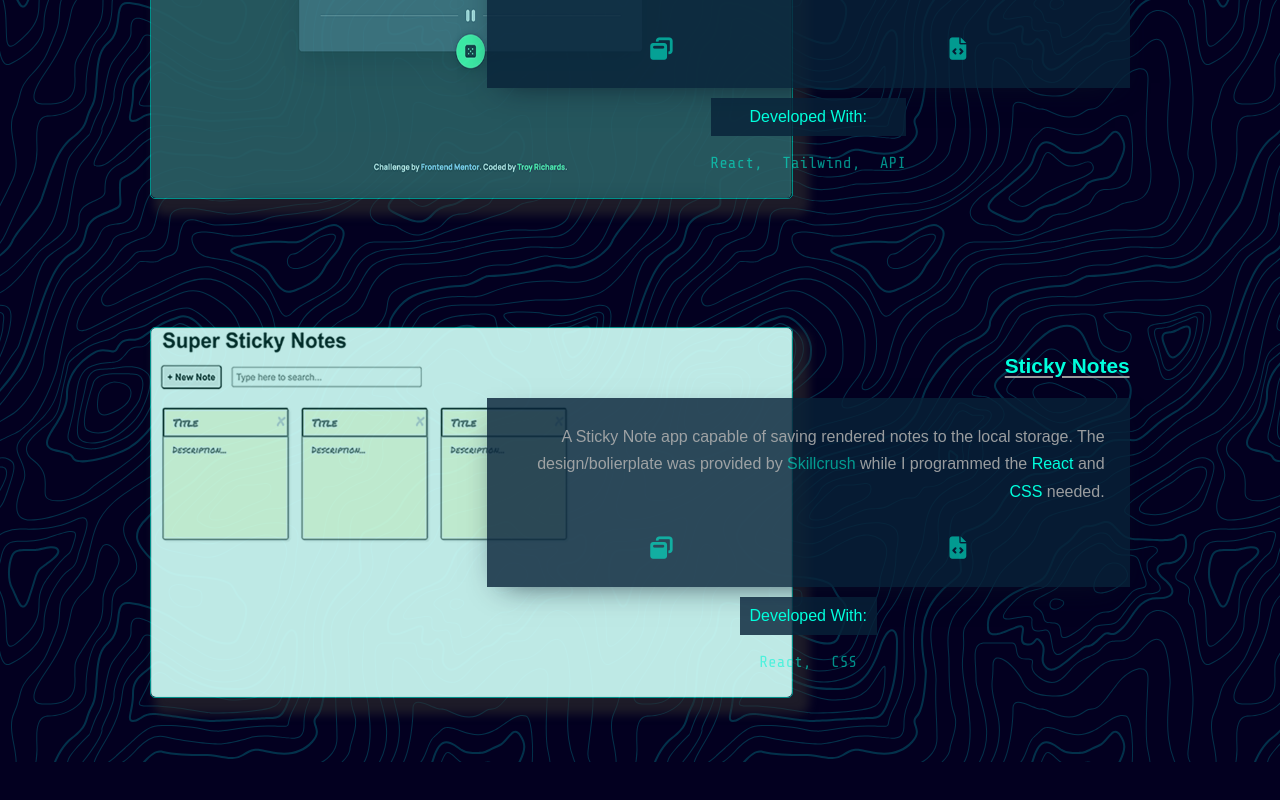
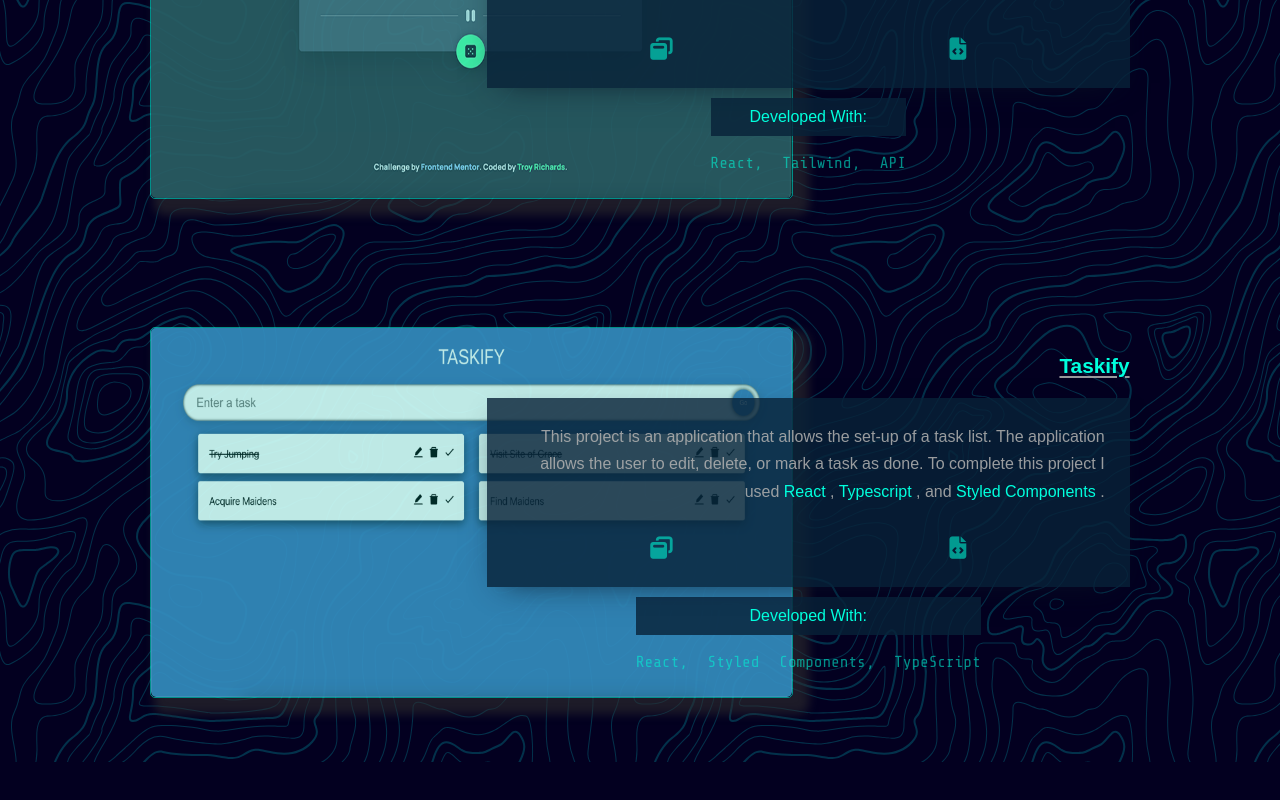
Before and after one commit to TroyRichardsDA/Portfolio-React-Revamp, a React (Create React App) app: page / in a window 1280 px wide. Shown: the part 3503-4303 px from the top of the page. Built offline with nearby package versions, Linux system fonts and the light colour scheme.

Commit message:
Updated Projects

```diff
--- a/src/Components/Projects/Projects.js
+++ b/src/Components/Projects/Projects.js
@@ -41,11 +41,11 @@ const Projects = () => {
               This application has the option of choosing a different user or
               searching through the repository list. To build this app, I used{" "}
               <span className="skills-used"> React </span>,{" "}
-              <span className="skills-used"> Sass </span>, and{" "}
+              <span className="skills-used"> Sass w/ Gulp </span>, and{" "}
               <span className="skills-used"> REST APIs </span>.
             </>
           }
-          devWith="React, REST API, Sass"
+          devWith="React, REST API, Sass w/ Gulp"
         />
         <Project
           title="Time-Tracking-Dashboard"
@@ -133,22 +133,21 @@ const Projects = () => {
           devWith="React, Tailwind, API"
         />
         <Project
-          title="Sticky Notes"
-          img={require("../../images/notes.png")}
-          liveSite="https://6vl2y.csb.app/"
-          sourceCode="https://codesandbox.io/s/6vl2y"
+          title="Taskify"
+          img={require("../../images/to-do_list.png")}
+          liveSite="https://ayetone.github.io/TodoList-App/"
+          sourceCode="https://github.com/AyeTone/TodoList-App"
           desc={
             <>
-              A Sticky Note app capable of saving rendered notes to the local
-              storage. The design/bolierplate was provided by{" "}
-              <a href={skillCrush} className="important-text-link">
-                Skillcrush
-              </a>{" "}
-              while I programmed the <span className="skills-used">React</span>{" "}
-              and <span className="skills-used">CSS</span> needed.
+              This project is an application that allows the set-up of a task
+              list. The application allows the user to edit, delete, or mark a
+              task as done. To complete this project I used{" "}
+              <span className="skills-used"> React </span>,{" "}
+              <span className="skills-used"> Typescript </span>, and{" "}
+              <span className="skills-used"> Styled Components </span>.
             </>
           }
-          devWith="React, CSS"
+          devWith="React, Styled Components, TypeScript"
         />
       </ProjectsContainer>
     </Container>
```
Also changed, not shown: src/images/to-do_list.png (added), 1 other file (tests, documents, lock files or other folders).
